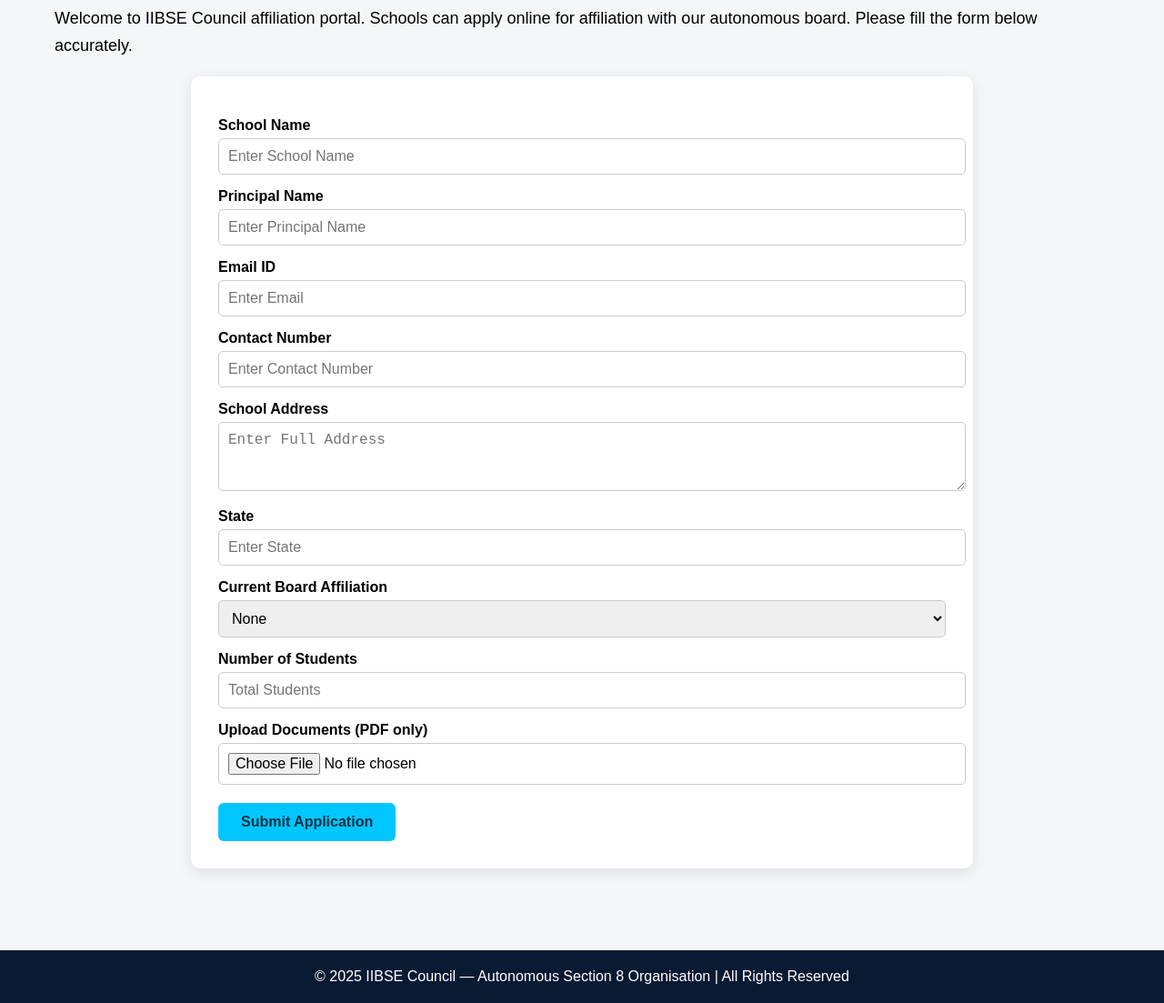
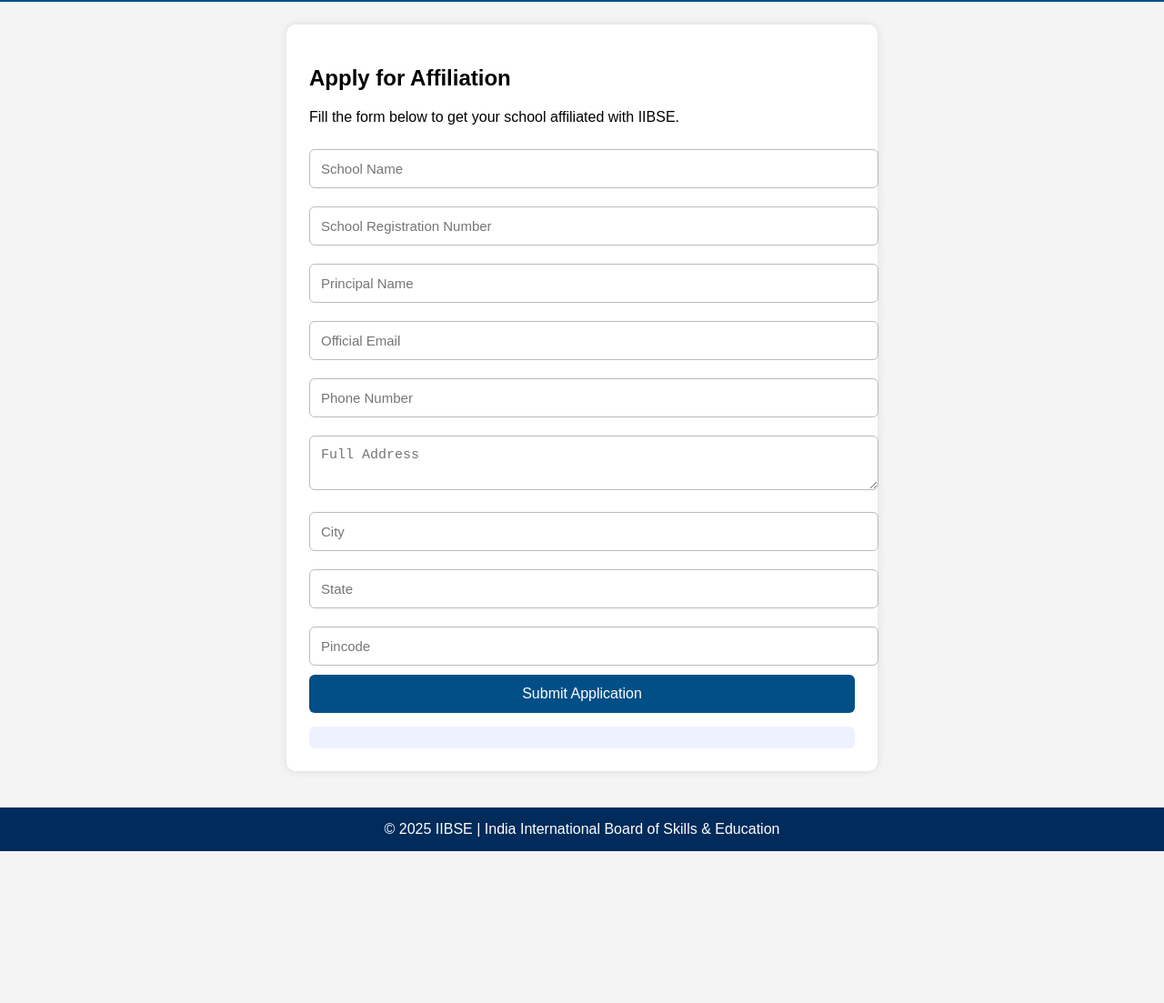
Before and after one commit to iibsecouncil/iibse-website, a plain HTML site: page affiliation.html in a window 1280 px wide. Shown: the part 190-1293 px from the top of the page at 91% size. After the commit the page ends 1126 px from the top, so only its background shows below. Drawn offline with Linux system fonts and the light colour scheme.

Commit message:
Update affiliation.html

```diff
--- a/affiliation.html
+++ b/affiliation.html
@@ -3,147 +3,110 @@
 <head>
     <meta charset="UTF-8" />
     <meta name="viewport" content="width=device-width, initial-scale=1.0" />
-    <title>Affiliation - IIBSE Council</title>
+    <title>IIBSE | School Affiliation</title>
+
     <style>
-        body {
-            margin: 0;
-            font-family: Arial, sans-serif;
-            background: #f4f6fa;
+        body { margin:0; font-family: Arial; background:#f4f4f4; }
+        header { background:#002b5b; color:white; padding:20px; text-align:center; }
+        nav { background:#014f86; padding:10px; text-align:center; }
+        nav a { color:white; margin:12px; text-decoration:none; }
+        nav a:hover { border-bottom:2px solid white; }
+        .container {
+            max-width:600px; margin:auto; background:white; padding:25px;
+            margin-top:25px; border-radius:10px;
+            box-shadow:0 0 10px rgba(0,0,0,0.1);
         }
-
-        /* HEADER */
-        .header {
-            background: #0b1a33;
-            color: white;
-            padding: 20px 50px;
-            display: flex;
-            justify-content: space-between;
-            align-items: center;
+        input, textarea {
+            width:100%; padding:12px; margin:10px 0; border-radius:6px;
+            border:1px solid #bbb; font-size:15px;
         }
-        .header h1 { font-size: 26px; margin: 0; }
-        .nav a {
-            color: gold;
-            margin-left: 25px;
-            text-decoration: none;
-            font-weight: bold;
+        button {
+            width:100%; padding:12px; background:#014f86; border:none;
+            border-radius:6px; color:white; font-size:16px; cursor:pointer;
         }
-
-        /* CONTAINER */
-        .container { padding: 40px 60px; }
-
-        h2 { color: #0b1a33; font-size: 32px; margin-bottom: 20px; }
-        p { font-size: 18px; line-height: 1.7; }
-
-        /* FORM */
-        form {
-            background: white;
-            padding: 30px;
-            border-radius: 10px;
-            box-shadow: 0 4px 15px rgba(0,0,0,0.1);
-            max-width: 800px;
-            margin: auto;
+        button:hover { background:#002b5b; }
+        #response { margin-top:15px; padding:12px; background:#eef1ff; border-radius:6px; }
+        footer {
+            background:#002b5b; color:white; padding:15px; text-align:center;
+            margin-top:40px;
         }
-        form label { display: block; margin-top: 15px; font-weight: bold; }
-        form input, form select, form textarea {
-            width: 100%;
-            padding: 10px;
-            margin-top: 5px;
-            border-radius: 5px;
-            border: 1px solid #ccc;
-            font-size: 16px;
-        }
-        form button {
-            margin-top: 20px;
-            padding: 12px 25px;
-            background: #00c6ff;
-            border: none;
-            border-radius: 6px;
-            color: #003047;
-            font-weight: bold;
-            cursor: pointer;
-            font-size: 16px;
-        }
-        form button:hover {
-            background: #007bb5;
-            color: white;
-        }
-
-        /* FOOTER */
-        .footer {
-            background: #0b1a33;
-            color: white;
-            text-align: center;
-            padding: 20px;
-            margin-top: 50px;
-        }
-
     </style>
 </head>
 
 <body>
 
-    <!-- HEADER -->
-    <div class="header">
-        <h1>IIBSE Council</h1>
-        <div class="nav">
-            <a href="index.html">Home</a>
-            <a href="about.html">About</a>
-            <a href="affiliation.html">Affiliation</a>
-            <a href="examination.html">Examination</a>
-            <a href="courses.html">Courses</a>
-            <a href="verification.html">Verification</a>
-            <a href="contact.html">Contact</a>
-        </div>
-    </div>
+<header>
+    <h1>School Affiliation</h1>
+    <p>Apply Online for IIBSE Affiliation</p>
+</header>
 
-    <div class="container">
-        <h2>School Affiliation Application</h2>
-        <p>
-            Welcome to IIBSE Council affiliation portal. Schools can apply online for affiliation
-            with our autonomous board. Please fill the form below accurately.
-        </p>
+<nav>
+    <a href="index.html">Home</a>
+    <a href="about.html">About</a>
+    <a href="affiliation.html">Affiliation</a>
+    <a href="courses.html">Courses</a>
+    <a href="examination.html">Examination</a>
+    <a href="verification.html">Verification</a>
+    <a href="contact.html">Contact</a>
+</nav>
 
-        <form action="#" method="post">
-            <label for="schoolName">School Name</label>
-            <input type="text" id="schoolName" name="schoolName" placeholder="Enter School Name" required>
+<div class="container">
 
-            <label for="principalName">Principal Name</label>
-            <input type="text" id="principalName" name="principalName" placeholder="Enter Principal Name" required>
+    <h2>Apply for Affiliation</h2>
+    <p>Fill the form below to get your school affiliated with IIBSE.</p>
 
-            <label for="email">Email ID</label>
-            <input type="email" id="email" name="email" placeholder="Enter Email" required>
+    <input id="school_name" placeholder="School Name" />
+    <input id="registration_no" placeholder="School Registration Number" />
+    <input id="principal_name" placeholder="Principal Name" />
+    <input id="email" type="email" placeholder="Official Email" />
+    <input id="phone" placeholder="Phone Number" />
+    <textarea id="address" placeholder="Full Address"></textarea>
+    <input id="city" placeholder="City" />
+    <input id="state" placeholder="State" />
+    <input id="pincode" placeholder="Pincode" />
 
-            <label for="phone">Contact Number</label>
-            <input type="tel" id="phone" name="phone" placeholder="Enter Contact Number" required>
+    <button onclick="submitAffiliation()">Submit Application</button>
 
-            <label for="address">School Address</label>
-            <textarea id="address" name="address" rows="3" placeholder="Enter Full Address" required></textarea>
+    <div id="response"></div>
+</div>
 
-            <label for="state">State</label>
-            <input type="text" id="state" name="state" placeholder="Enter State" required>
+<footer>
+    © 2025 IIBSE | India International Board of Skills & Education
+</footer>
 
-            <label for="board">Current Board Affiliation</label>
-            <select id="board" name="board">
-                <option value="none">None</option>
-                <option value="cbse">CBSE</option>
-                <option value="icse">ICSE</option>
-                <option value="state">State Board</option>
-            </select>
+<script>
+async function submitAffiliation() {
 
-            <label for="students">Number of Students</label>
-            <input type="number" id="students" name="students" placeholder="Total Students" required>
+    const data = {
+        school_name: document.getElementById("school_name").value,
+        registration_no: document.getElementById("registration_no").value,
+        principal_name: document.getElementById("principal_name").value,
+        email: document.getElementById("email").value,
+        phone: document.getElementById("phone").value,
+        address: document.getElementById("address").value,
+        city: document.getElementById("city").value,
+        state: document.getElementById("state").value,
+        pincode: document.getElementById("pincode").value
+    };
 
-            <label for="docs">Upload Documents (PDF only)</label>
-            <input type="file" id="docs" name="docs" accept=".pdf">
+    const res = await fetch("https://iibse-backend.onrender.com/api/schools/register", {
+        method: "POST",
+        headers: { "Content-Type": "application/json" },
+        body: JSON.stringify(data)
+    });
 
-            <button type="submit">Submit Application</button>
-        </form>
-    </div>
+    const result = await res.json();
 
-    <!-- FOOTER -->
-    <div class="footer">
-        © 2025 IIBSE Council — Autonomous Section 8 Organisation | All Rights Reserved
-    </div>
+    if (result.error) {
+        document.getElementById("response").innerHTML =
+            `<p style='color:red'>❌ ${result.error}</p>`;
+    } else {
+        document.getElementById("response").innerHTML =
+            `<p style='color:green'>✔ Application Submitted Successfully!
+             <br>Our team will contact you soon.</p>`;
+    }
+}
+</script>
 
 </body>
 </html>
```
